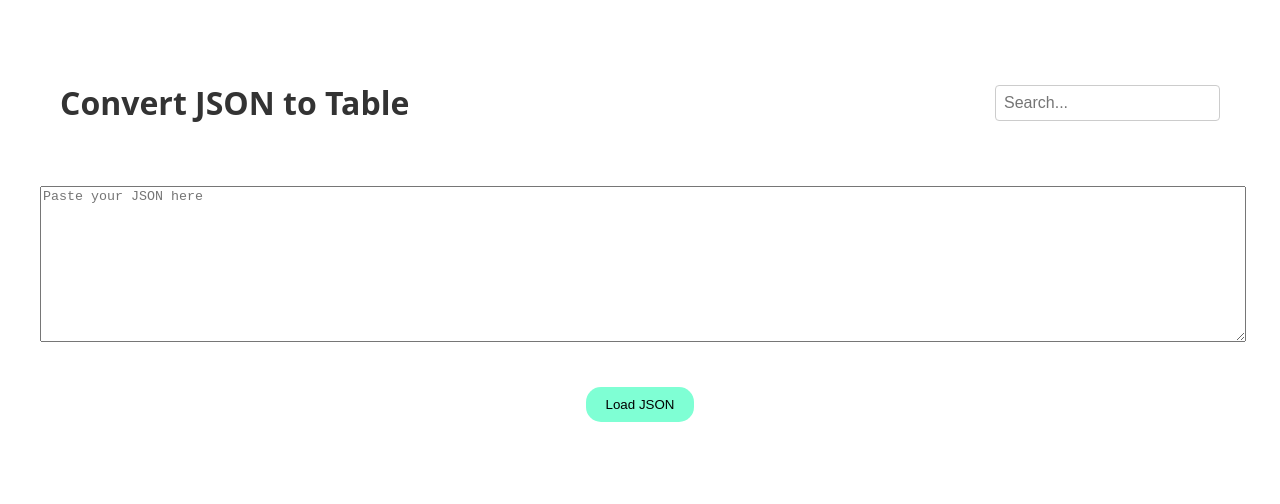
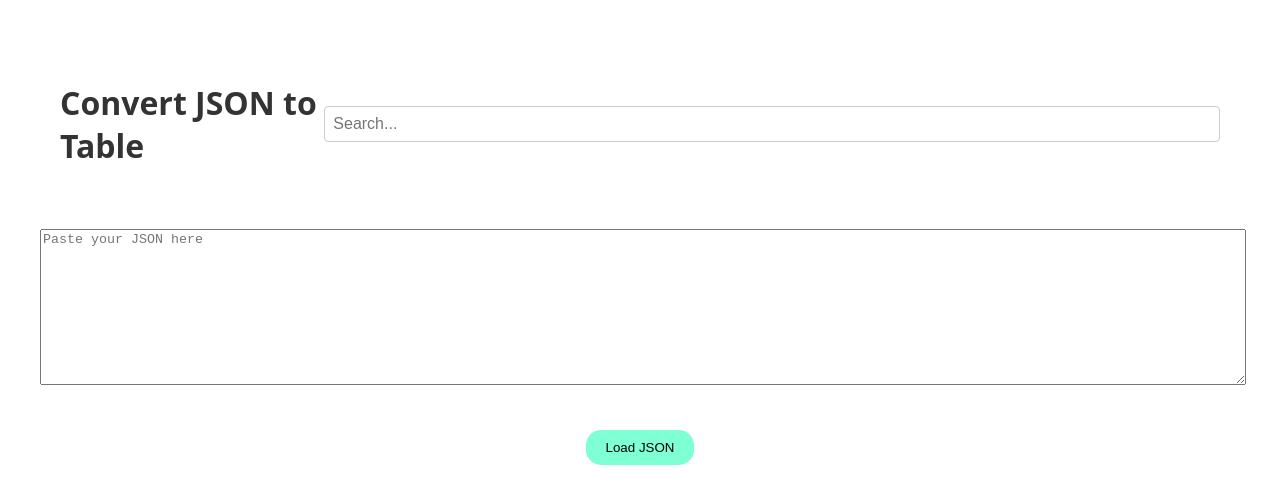
Before and after one commit to lelapinnain/Json-Magnifier, a React (Create React App) app: page / in a window 1280 px wide. Shown: the top 504 px of the page. Built offline with nearby package versions, Linux system fonts and the light colour scheme.

Commit message:
“fix-edit-styling-and-showing-of-the-tableContainer”

```diff
--- a/src/App.js
+++ b/src/App.js
@@ -5,9 +5,10 @@ import {filterData , formatForCSV} from './utils'
 
 const App = () => {
   const [jsonInput, setJsonInput] = useState('');
-  const [tableData, setTableData] = useState([]);
+  const [tableData, setTableData] = useState('');
   const [searchQuery, setSearchQuery] = useState('');
   const [rowCount, setRowCount] = useState(0);
+
 
 
   const handleRowCountChange = (newCount) => {
@@ -19,7 +20,7 @@ const App = () => {
       setJsonInput(e.target.value);
   };
   const handleReset = () => {
-    setTableData(null);
+    setTableData([]);
     setJsonInput('');
     setSearchQuery('')
     filteredData=""
@@ -62,51 +63,7 @@ const App = () => {
       document.body.removeChild(link);
   };
 
-//   const updateTableData = (rowKey, cellKey, newValue) => {
-//     console.log("Updating data:", rowKey, cellKey, newValue);
 
-//     setTableData(prevData => {
-//         // Check if prevData is an array
-//         if (Array.isArray(prevData)) {
-//             return prevData.map((item, index) => {
-//                 if (index === rowKey) {
-//                     return { ...item, [cellKey]: newValue };
-//                 }
-//                 return item;
-//             });
-//         }
-//         // If prevData is an object
-//         else if (typeof prevData === 'object' && prevData !== null) {
-//             return {
-//                 ...prevData,
-//                 [rowKey]: {
-//                     ...prevData[rowKey],
-//                     [cellKey]: newValue
-//                 }
-//             };
-//         }
-//         // If prevData is neither an array nor an object
-//         else {
-//             console.error('Unexpected data type for tableData:', prevData);
-//             return prevData; // Or handle this case as needed
-//         }
-//     });
-// };
-// const updateTableData = (keyPath, newValue) => {
-//   setTableData(prevData => {
-//       const keys = keyPath.split('.');
-//       const lastKey = keys.pop();
-//       let nested = prevData;
-
-//       keys.forEach(key => {
-//           if (!nested[key]) nested[key] = {};
-//           nested = nested[key];
-//       });
-
-//       nested[lastKey] = newValue;
-//       return { ...prevData };
-//   });
-// };
 const updateTableData = (keyPath, newValue) => {
   setTableData(prevData => {
       // Deep clone the previous data to avoid mutating state directly
@@ -169,9 +126,9 @@ const updateTableData = (keyPath, newValue) => {
 
               <div className="table-container">
                  <div className='buttonsContainer'>
-            <button className='btn-save' onClick={handleCopyJson}>Copy JSON</button>
-            <button className='btn-export' onClick={exportToCSV}>Export as CSV</button>
-            <button className='btn-reset' onClick={handleReset}>Reset</button>
+                  <button className='btn-save' onClick={handleCopyJson}>Copy JSON</button>
+                  <button className='btn-export' onClick={exportToCSV}>Export as CSV</button>
+                  <button className='btn-reset' onClick={handleReset}>Reset</button>
               </div>
               <p>Number of Rows: {rowCount}</p>
               <RecursiveTable
--- a/src/RecursiveTable.js
+++ b/src/RecursiveTable.js
@@ -39,6 +39,7 @@ const RecursiveTable = ({ data, onRowCountChange,onUpdateData,keyPath = '', }) =
             return (
                 <input
                     type="text"
+                    className='search-input'
                     value={editState.value}
                     onChange={handleChange}
                     onBlur={handleBlur}
@@ -82,7 +83,6 @@ const RecursiveTable = ({ data, onRowCountChange,onUpdateData,keyPath = '', }) =
             />
         ));
     } else if (typeof data === 'object' && data !== null) {
-        console.log("data",data)
         return (
             <table className="nested-table">
             <tbody>
--- a/src/Table.css
+++ b/src/Table.css
@@ -58,7 +58,7 @@ tr:hover {
     border: 1px solid #ccc;
     border-radius: 4px;
     font-size: 16px;
-    float: right;
+    width: 100%;
 }
 
 .buttonsContainer {
```
